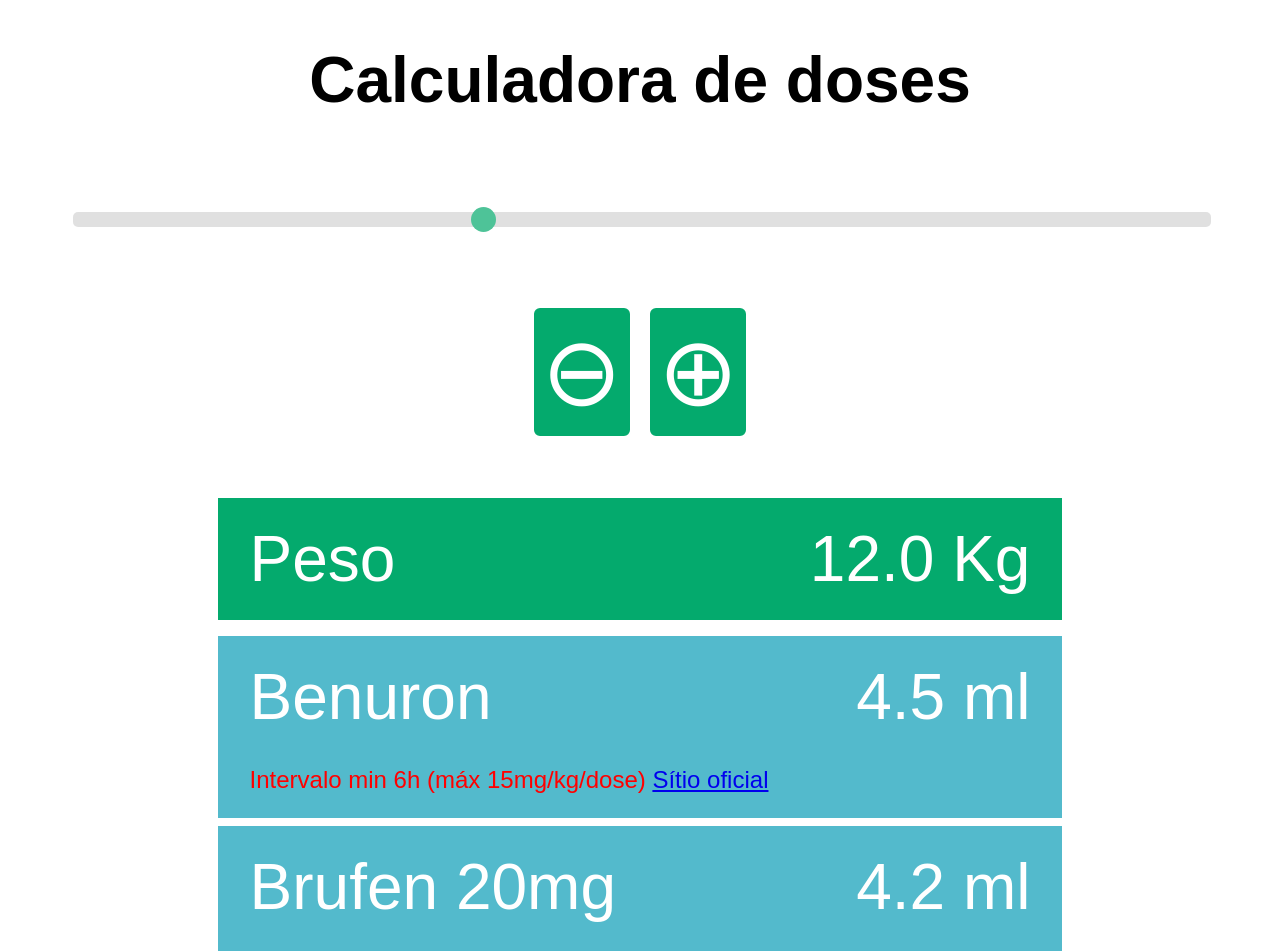
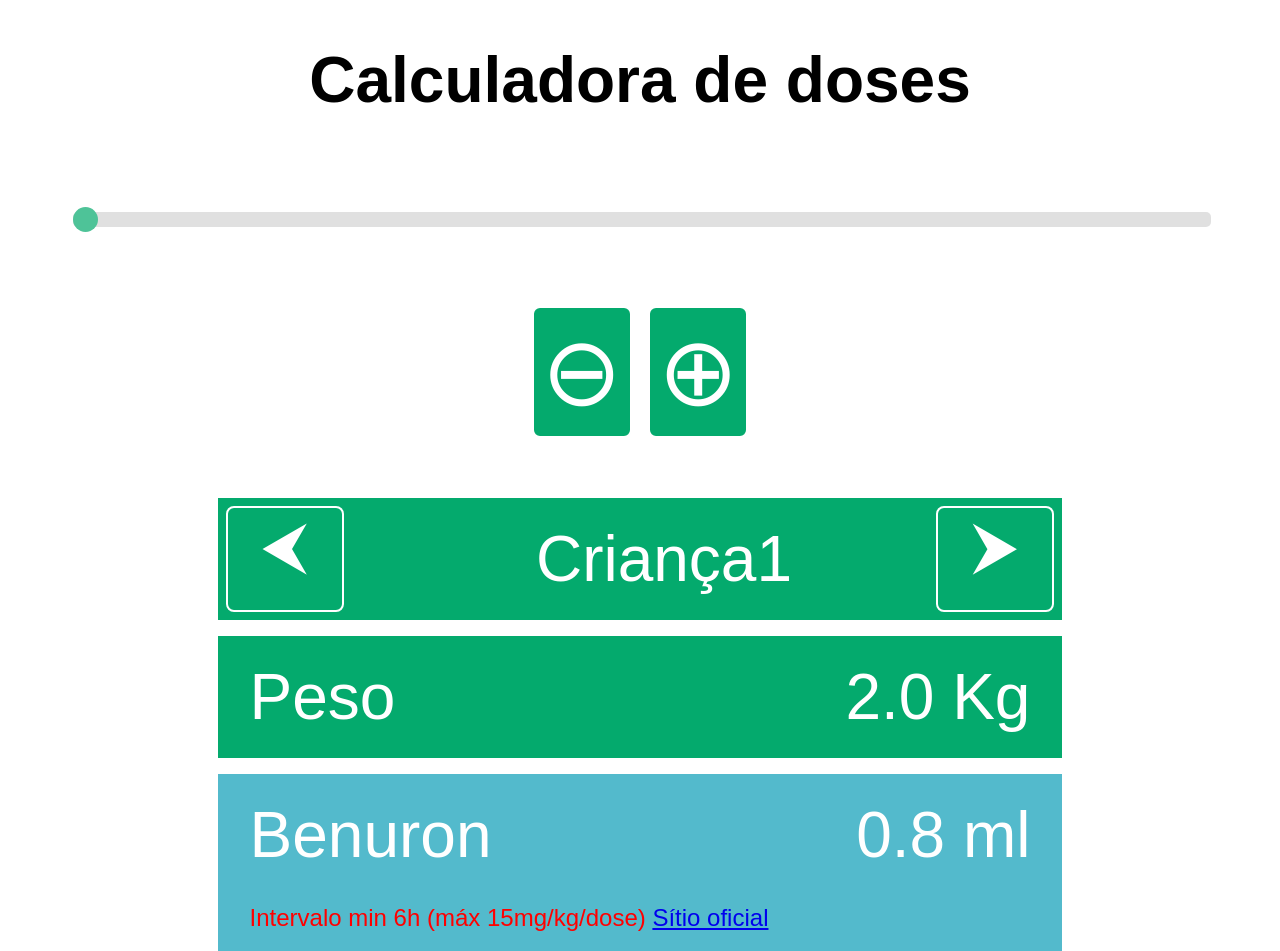
Before and after one commit to nunoi/calcdoses, a website built with Vite: page index.html in a window 1280 px wide. Shown: the top 951 px of the page. Built offline with nearby package versions, Linux system fonts and the light colour scheme.

Commit message:
Started work on multiple children support

```diff
--- a/calcdose.css
+++ b/calcdose.css
@@ -80,10 +80,38 @@
     cursor: pointer;
 }
 
+.cbutton {
+    background-color: #04AA6D;
+    border: 2px solid white;
+    border-radius: 8px;
+    color: white;
+    text-align: center;
+    text-decoration: none;
+    /* width: px; */
+}
+
+.cbutton:hover {
+    background-color: white;
+    border: 2px solid #04AA6D;
+    border-radius: 8px;
+    color: #04AA6D;
+    cursor: pointer;
+}
+
 .tablecontainer {
     max-width: fit-content;
     margin-left: auto;
     margin-right: auto;
+}
+
+.childrow {
+    display: grid;
+    grid-template-columns: 1fr 5fr 1fr;
+    background-color: #04AA6D;
+    color: white;
+    padding: 8px 8px;
+    margin: 4px;
+    margin-bottom: 16px;
 }
 
 .weightrow {
@@ -113,6 +141,13 @@
     text-align: left;
 }
 
+.displayname {
+    min-width: 100%;
+    padding: 16px 24px;
+    display: inline-block;
+    text-align: center;
+}
+
 .displayres {
     /*min-width: 100%;*/
     padding: 16px 24px;
@@ -130,14 +165,6 @@
     color: red;
 }
 
-.displaylink {
-    /*min-width: 100%;*/
-    padding: 16px 24px;
-    display: inline-block;
-    text-align: right;
-    font-size: 24px;
-}
-
 /*
 @media screen and (max-width: 799px) {
     body {
--- a/calcdose.js
+++ b/calcdose.js
@@ -1,5 +1,18 @@
 // calcdose
+
+function Child(name, weight) {
+    this.name = name;
+    this.weight = weight;
+}
+
+child = new Child("Criança1", 20);
+
+const children = [];
+
+children.push(child);
+
 var slider = document.getElementById("weightRange");
+var nameDisplay = document.getElementById("nameDisplay");
 var weightDisplay = document.getElementById("weightDisplay");
 var benuronDisplay = document.getElementById("benuronDisplay");
 var brufen20Display = document.getElementById("brufen20Display");
@@ -9,11 +22,14 @@
 inc?.addEventListener("click", handleInc);
 
 
-if (localStorage.getItem("weight") === null) {
-    weight = slider.value;
+if (localStorage.getItem("children") === null) {
+    // init example child
 } else {
-    weight = localStorage.getItem("weight");
+    // load pre-existing children
 }
+
+name = children[0].name;
+weight = children[0].weight;
 
 updateWeight(weight);
 
@@ -44,6 +60,7 @@
 // max dose: 20-30mg/kg/day
 // max dose: 6.6-10mg/kg/dose (8h interval)
 function updateWeight(w) {
+    nameDisplay.innerHTML = name;
     weightDisplay.innerHTML = Number(w / 10).toFixed(1);
     slider.value = weight;
     ben = Math.round((w / 10) * (15 / 40) * 10) / 10;
--- a/index.html
+++ b/index.html
@@ -22,6 +22,11 @@
         <div id="inc" class="button">&#8853;</div>
     </div>
     <div class="tablecontainer">
+        <div class="childrow">
+            <div id="cdec" class="cbutton">⮜</div>
+            <div class="displayname"><span id="nameDisplay" contenteditable="plaintext-only"></span></div>
+            <div id="cinc" class="cbutton">⮞</div>
+        </div>
         <div class="weightrow">
             <div class="display">Peso</div>
             <div class="displayres"><span id="weightDisplay"></span>&nbsp;Kg</div>
--- a/package.json
+++ b/package.json
@@ -9,6 +9,7 @@
     "preview": "vite preview"
   },
   "devDependencies": {
+    "prettier": "^3.8.3",
     "vite": "^8.0.12"
   }
 }
```
Also changed, not shown: 1 other file.
